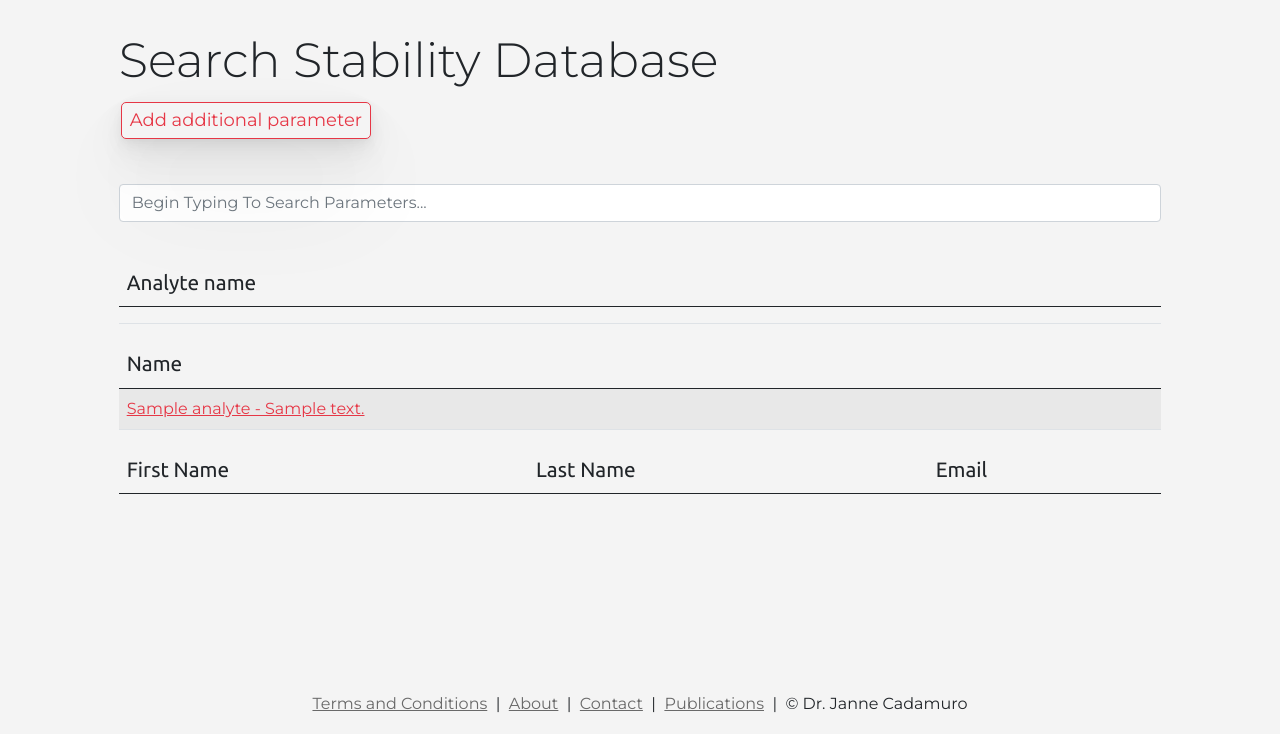
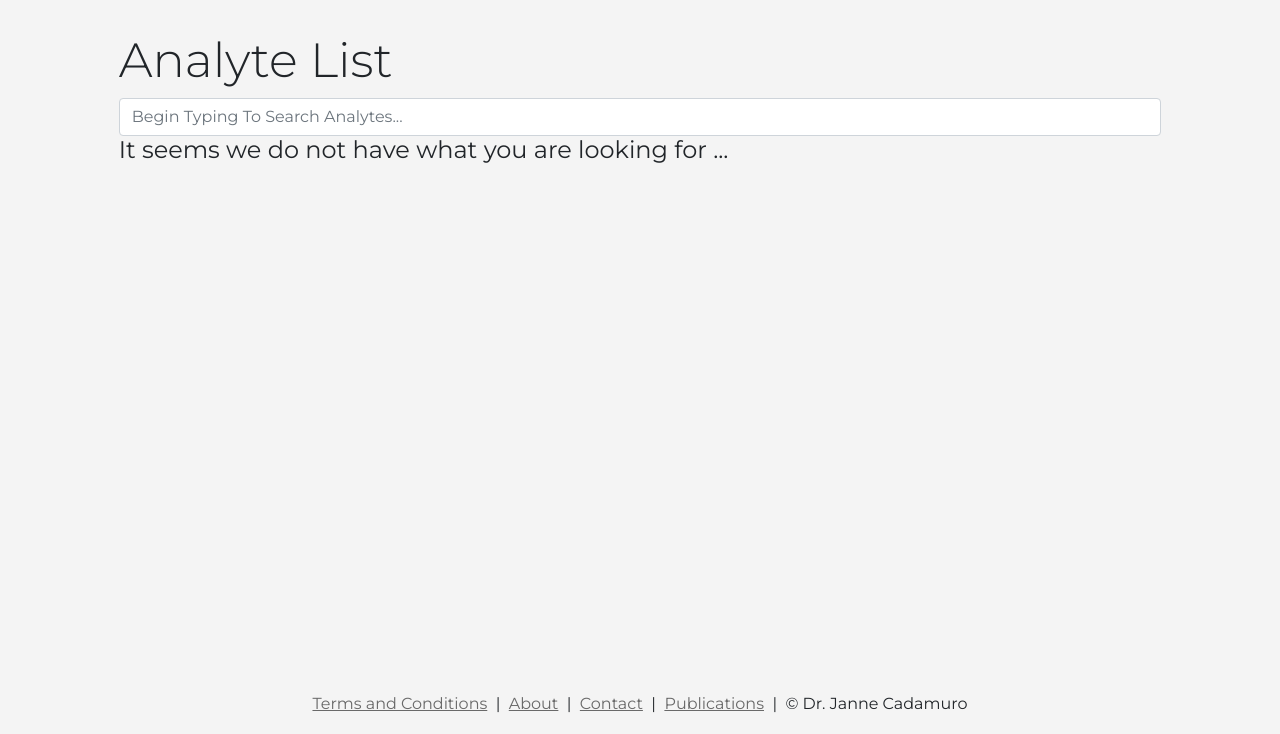
Before and after one commit to drfoehn/stabcalc, a Django app: page /database/ in a window 1280 px wide. Shown: the part 66-800 px from the top of the page. Run offline with Django 4.2, Linux system fonts and the light colour scheme; tables that the repository leaves empty hold one stand-in row (values such as "Sample post"); lists and menus that the app fills with data are empty; some libraries are stand-ins or nearby versions.

Commit message:
HTMX Searchpage for analytes

```diff
--- a/database/templates/database/analyte_detail.html
+++ b/database/templates/database/analyte_detail.html
@@ -6,6 +6,6 @@
 
 {% block content %}
 
-    <h4 class="display-5">{{ object.name }}</h4>
+    <h4 class="display-5">{{ object.name }} {% if object.details %} - {{ object.details }}{% endif %}</h4>
 
 {% endblock %}
--- a/database/templates/database/analyte_list.html
+++ b/database/templates/database/analyte_list.html
@@ -3,71 +3,18 @@
 {% load static %}
 
 
-{% block title %}Search Stability Database{% endblock %}
+{% block title %}{% trans 'Search Stability Database' %}{% endblock %}
 
 {% block content %}
 
-    <h4 class="display-5">Search Stability Database</h4>
-
-{#    <div  class="alert alert-primary" role="alert">Enter the laboratory test/parameter which was tested for stability (if not already in the list below)</div>#}
+    <h4 class="display-5">{% trans 'Analyte List' %}</h4>
+    <section>
     <div class="row">
-
-                <div class="col">
-                    <form method="GET" id="analyte_search_form">
-                        {% csrf_token %}
-                        {{ analyte_filter.form }}
-                        <button type="submit" class="btn btn-primary">
-                            {% trans 'Search' %}
-                        </button>
-
-                        <a href="{% url 'analyte_list' %}">
-                            <button class="btn btn-primary">
-                                {% trans 'undo' %}
-                            </button>
-                        </a>
-                        <input type="button" value="undo" onClick="undoFunction()">
-                          <input type="button" onclick="undoFunction()" value="undo form">
-                    </form>
-                </div>
-
+        <div class="col">
+            {% include 'database/partials/analyte_search.html' %}
+        </div>
     </div>
-
-        {% if analyte_filter.qs %}
-
-                    <table class="table table-striped">
-                      <thead>
-                        <tr>
-                          <th scope="col">{% trans 'Analyte' %}</th>
-                        </tr>
-                      </thead>
-                    <tbody>
-                    {% for analyte in analyte_filter.qs %}
-{#                        {% if analyte.is_published == True %}#}
-                            <tr>
-                            <td>
-                                {{ analyte.name }}
-                            </td>
-                            </tr>
-{#                        {% endif %}#}
-                    {% endfor %}
-                    </tbody>
-                    </table>
-    {#            </div>#}
-    {#            <ul class="pagination"></ul>#}
-    {#        </div>#}
-
-            </div>
-        {% else %}
-            <p>{% trans 'It seems we do not have what you are looking for.' %}</p>
-        {% endif %}
+    </section>
 
 
-<script>
-function undoFunction() {
-    form = document.getElementById("analyte_search_form")
-    form.reset();
-  {#window.location.reload();#}
-  console.log(form)
-}
-</script>
 {% endblock %}
--- /dev/null
+++ b/database/templates/database/partials/analyte_search.html
@@ -0,0 +1,26 @@
+{% load i18n %}
+
+    <div class="row">
+    <div class="col">
+        <form method="POST" id="analyte_search_form">
+            {% csrf_token %}
+        <input
+                class="form-control"
+                type="search"
+                name="search"
+                placeholder="Begin Typing To Search Analytes..."
+                hx-post="{% url 'search_analyte' %}"
+                hx-trigger="keyup changed delay:500ms, search"
+                hx-target="#searchresults"
+        >
+
+        </form>
+    </div>
+    </div>
+
+
+    <div class="row">
+    <div class="col" id="searchresults">
+        {%  include 'database/partials/analyte_searchresult.html' %}
+    </div>
+    </div>
--- a/database/templates/database/partials/analyte_searchresult.html
+++ b/database/templates/database/partials/analyte_searchresult.html
@@ -1,23 +1,35 @@
+{% load i18n %}
 
 
-{% if analytes %}
+{% if results %}
+
+    <table class="table table-striped">
+        <thead>
+        <tr>
+            <td><h5>{% trans 'Analyte name' %}</h5></td>
+        </tr>
+        </thead>
+        <tbody>
 
 
-{% for analyte in analytes %}
-<tr>
-    <td>
-        <a class="" hx-post="{% url 'select-analyte' analyte.pk %}" style="cursor: pointer">{{ analyte.name }}</a>
-    </td>
-</tr>
+        {% for analyte in results %}
+            <tr>
+                <td>
+
+                    <a href="{% url 'analyte_detail' analyte.analyte_id %}">
+                        {{ analyte.name }}
+                        {% if analyte.details %}
+                            - {{ analyte.details }}
+                        {% endif %}
+                    </a>
+                </td>
+            </tr>
+        {% endfor %}
+        </tbody>
+    </table>
+{% else %}
 
 
-{% endfor %}
-
-{% else %}
-
-Is the parameter you are searching for not in the list? <br>
-    <h4>It seems we do not have what you are looking for ...
-        <br>
-        <a href="{% url 'analyte_list' %}">Show complete list</a></h4>
+    <h4>It seems we do not have what you are looking for ...</h4>
 
 {% endif %}
--- a/database/urls.py
+++ b/database/urls.py
@@ -9,10 +9,8 @@
 
 
 urlpatterns = [
-    path("", views.search_analyte_form, name="analyte_search"),
-    path("list/", views.AnalyteIndex.as_view(), name="analyte_list"),
-    # path("add/", views.HikeAddView.as_view(), name="add"),
+    path("search/", search_analyte, name="search_analyte"),
+    path("", views.AnalyteIndex.as_view(), name="analyte_list"),
     path("<int:pk>/", views.AnalyteDetail.as_view(), name="analyte_detail"),
-    path('search/', views.search_analyte_form, name='search_analyte'),
-    path('analytes/<pk>/select', select_analyte, name='select-analyte'),
+    # path('analytes/<pk>/select', select_analyte, name='select-analyte'),
 ]
--- a/database/views.py
+++ b/database/views.py
@@ -6,39 +6,59 @@
 
 class AnalyteIndex(ListView):
     model = Analyte
-    paginate_by = 50
+    # paginate_by = 50
 
-    def get_context_data(self, **kwargs):
-        context = super().get_context_data(**kwargs)
-        context["analyte_filter"] = AnalyteFilter(self.request.GET, queryset=self.get_queryset())
-        return context
+    # Reactivate to use with django-filter
+    # def get_context_data(self, **kwargs):
+    #     context = super().get_context_data(**kwargs)
+    #     context["analyte_filter"] = AnalyteFilter(self.request.GET, queryset=self.get_queryset())
+    #     return context
+
+    # def get_queryset(self):
+    #     searchstring=self.request.GET.get('q',""),
+    #     filters={'name__icontains':searchstring} if searchstring else {}
+    #     return super().get_queryset().filter(**filters)
+
+
+
+def search_analyte(request):
+    search_text = request.POST.get('search')
+    if search_text:
+        results = Analyte.objects.filter(name__icontains=search_text)
+    else:
+        results = []
+    context= {'results':results}
+    return render(request, 'database/partials/analyte_searchresult.html', context)
+# def search_analyte(request):
+#     searchterm = request.GET.get('qs', None)
+#     if searchterm:
+#         searchresult = Analyte.objects.filter(name__icontains=searchterm).all()
+#         template = 'database/partials/analyte_searchresult.html'
+#     else:
+#         searchresult = []
+#         template = 'database/analyte_search.html'
+#     return render(request=request,
+#                   template_name=template,
+#                   context={'searchresult':searchresult})
+
 
 class AnalyteDetail(DetailView):
     model = Analyte
 
-def search_analyte_form(request):
-    form = AnalyteSearchForm
-    analyte_select = Analyte.objects.all()
 
-    context = {
-        "form": form,
-        "analyte_list": analyte_select
-    }
 
-    return render(request, 'database/analyte_form.html', context)
-
-def search_analyte(request):
-    if 'name' in request.POST:
-        try:
-            analytes = Analyte.objects.filter(name__icontains=request.POST.get("name"))
-        except Analyte.DoesNotExist:
-            analytes = None
-
-    context = {
-        "analytes": analytes,
-
-    }
-    return render(request, 'database/partials/analyte_searchresult.html', context)
+# def search_analyte(request):
+#     if 'name' in request.POST:
+#         try:
+#             analytes = Analyte.objects.filter(name__icontains=request.POST.get("name"))
+#         except Analyte.DoesNotExist:
+#             analytes = None
+#
+#     context = {
+#         "analytes": analytes,
+#
+#     }
+#     return render(request, 'database/partials/analyte_searchresult.html', context)
 
 
 def select_analyte(request, pk):
```
Also changed, not shown: database/templates/database/analyte_search_old.html (added, +80 -0 lines).
